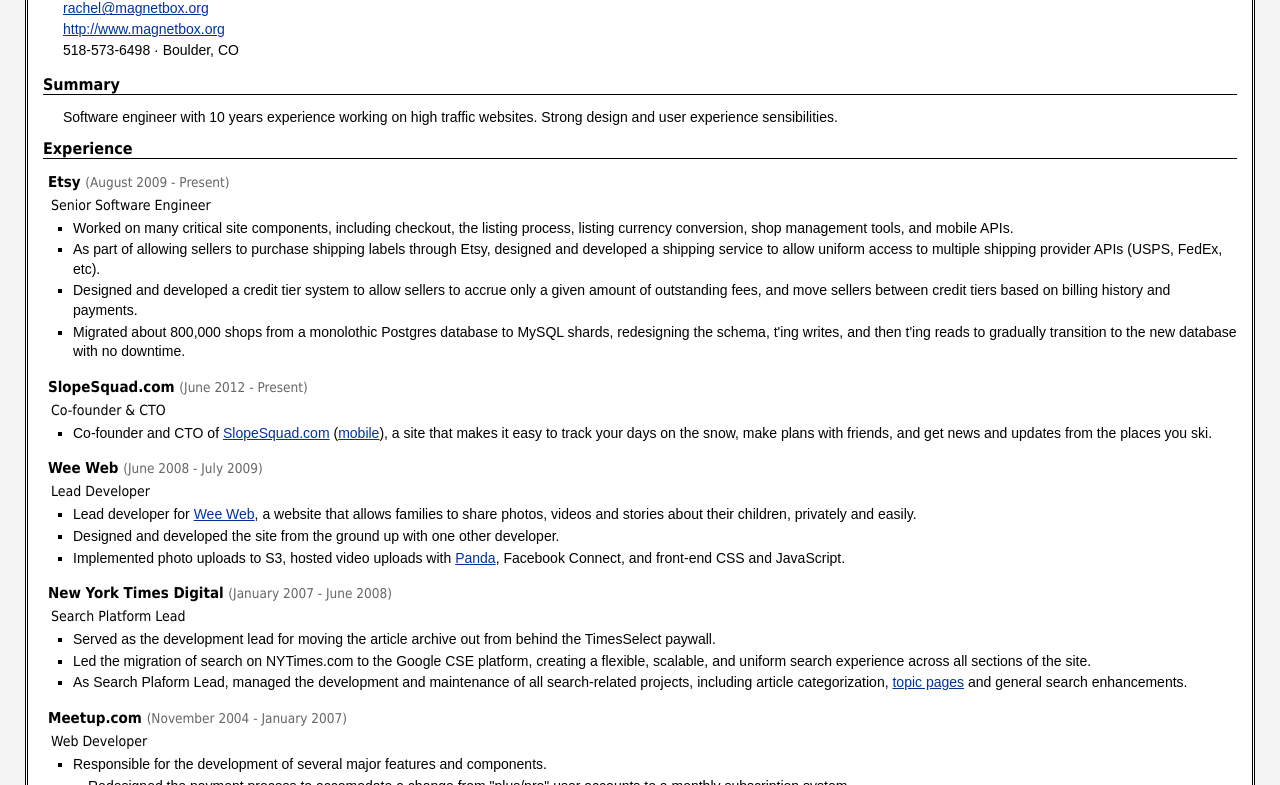
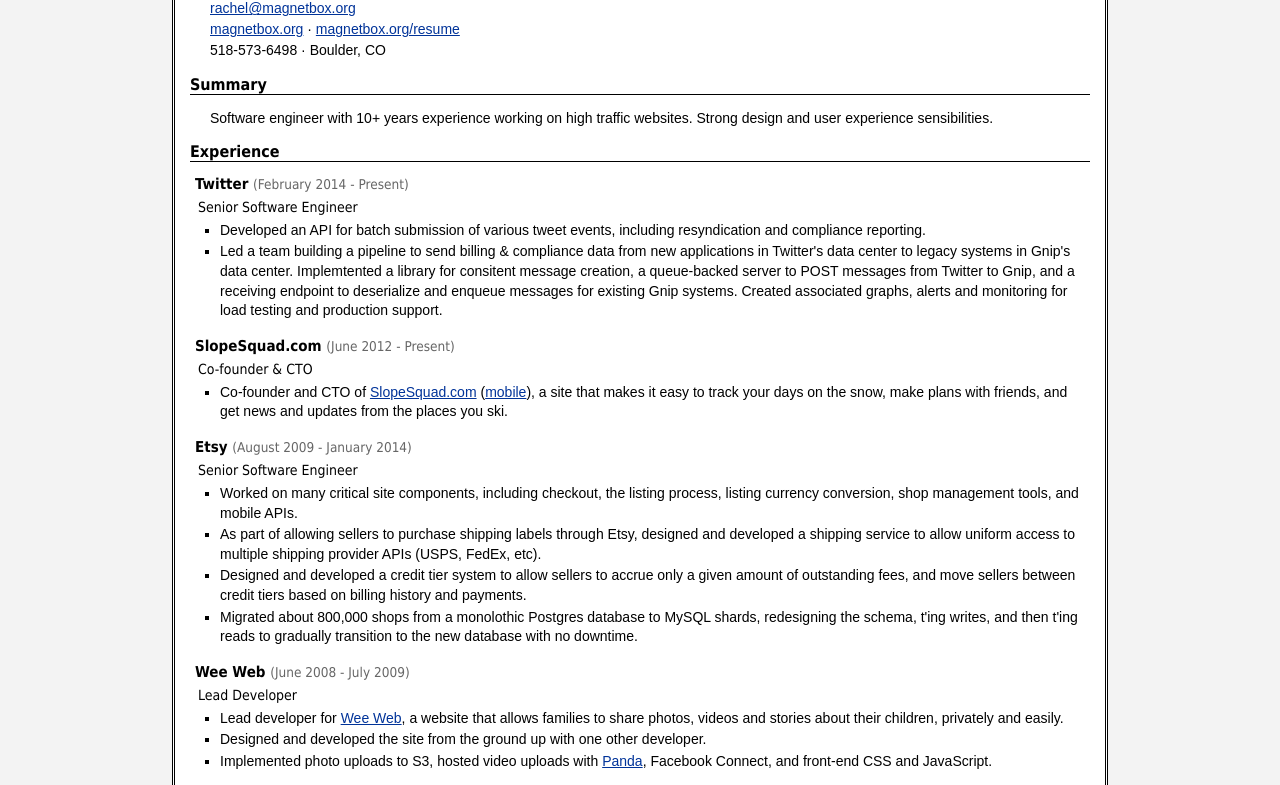
Before and after one commit to rachelv/magnetbox.org, a plain HTML site: page resume/index.html in a window 1280 px wide. Shown: the part 86-871 px from the top of the page. Drawn offline with Linux system fonts and the light colour scheme.

Commit message:
resume updates

```diff
--- a/resume/index.html
+++ b/resume/index.html
@@ -44,17 +44,30 @@
 }
 //-->
 </script><br/>
-<a href="http://www.magnetbox.org">http://www.magnetbox.org</a><br/>
+<a href="http://www.magnetbox.org">magnetbox.org</a> &middot; <a href="http://www.magnetbox.org/resume">magnetbox.org/resume</a><br/>
 518-573-6498 &middot; Boulder, CO
 </p>
 
 
 <h2>Summary</h2>
-<p>Software engineer with 10 years experience working on high traffic websites. Strong design and user experience sensibilities.</p>
+<p>Software engineer with 10+ years experience working on high traffic websites. Strong design and user experience sensibilities.</p>
 
 <h2>Experience</h2>
 
-<h3>Etsy <span class="date">(August 2009 - Present)</span></h3>
+<h3>Twitter <span class="date">(February 2014 - Present)</span></h3>
+<h4>Senior Software Engineer</h4>
+<ul class="joblist">
+    <li>Developed an API for batch submission of various tweet events, including resyndication and compliance reporting.</li>
+    <li>Led a team building a pipeline to send billing &amp; compliance data from new applications in Twitter's data center to legacy systems in Gnip's data center. Implemtented a library for consitent message creation, a queue-backed server to POST messages from Twitter to Gnip, and a receiving endpoint to deserialize and enqueue messages for existing Gnip systems. Created associated graphs, alerts and monitoring for load testing and production support.</li>
+</ul>
+
+<h3>SlopeSquad.com <span class="date">(June 2012 - Present)</span></h3>
+<h4>Co-founder &amp; CTO</h4>
+<ul class="joblist">
+    <li>Co-founder and CTO of <a href="http://www.slopesquad.com">SlopeSquad.com</a> (<a href="http://m.slopesquad.com/">mobile</a>), a site that makes it easy to track your days on the snow, make plans with friends, and get news and updates from the places you ski.</li>
+</ul>
+
+<h3>Etsy <span class="date">(August 2009 - January 2014)</span></h3>
 <h4>Senior Software Engineer</h4>
 <ul class="joblist">
     <li>Worked on many critical site components, including checkout, the listing process, listing currency conversion, shop management tools, and mobile APIs.</li>
@@ -63,18 +76,12 @@
     <li>Migrated about 800,000 shops from a monolothic Postgres database to MySQL shards, redesigning the schema, t'ing writes, and then t'ing reads to gradually transition to the new database with no downtime.</li>
 </ul>
 
-<h3>SlopeSquad.com <span class="date">(June 2012 - Present)</span></h3>
-<h4>Co-founder &amp; CTO</h4>
-<ul class="joblist">
-    <li>Co-founder and CTO of <a href="http://www.slopesquad.com">SlopeSquad.com</a> (<a href="http://m.slopesquad.com/">mobile</a>), a site that makes it easy to track your days on the snow, make plans with friends, and get news and updates from the places you ski.</li>
-</ul>
-
 <h3>Wee Web <span class="date">(June 2008 - July 2009)</span></h3>
 <h4>Lead Developer</h4>
 <ul class="joblist">
   <li>Lead developer for <a href="http://wee-web.com">Wee Web</a>, a website that allows families to share photos, videos and stories about their children, privately and easily.</li>
   <li>Designed and developed the site from the ground up with one other developer.</li>
-  <li>Implemented photo uploads to S3, hosted video uploads with <a href="http://pandastream.com/">Panda</a>, Facebook Connect, and front-end CSS and JavaScript.</li>
+  <li>Implemented photo uploads to S3, hosted video uploads with <a href="https://www.pandastream.com/">Panda</a>, Facebook Connect, and front-end CSS and JavaScript.</li>
 </ul>
 
 <h3>New York Times Digital <span class="date">(January 2007 - June 2008)</span></h3>
@@ -82,7 +89,7 @@
 <ul class="joblist">
   <li>Served as the development lead for moving the article archive out from behind the TimesSelect paywall.</li>
   <li>Led the migration of search on NYTimes.com to the Google CSE platform, creating a flexible, scalable, and uniform search experience across all sections of the site.</li>
-  <li>As Search Plaform Lead, managed the development and maintenance of all search-related projects, including article categorization, <a href="http://topics.nytimes.com">topic pages</a> and general search enhancements.</li>
+  <li>Managed the development and maintenance of all search-related projects, including article categorization, <a href="http://topics.nytimes.com">topic pages</a> and general search enhancements.</li>
 </ul>
 
 <h3>Meetup.com <span class="date">(November 2004 - January 2007)</span></h3>
@@ -90,12 +97,12 @@
 <ul class="joblist">
 	<li>Responsible for the development of several major features and components.</li>
 	<ul class="sublist">
-		<li>Redesigned the payment process to accomodate a change from "plus/pro" user accounts to a monthly subscription system.</li>
+		<li>Redesigned the payment process to accomodate a change from "plus / pro" user accounts to a monthly subscription system.</li>
 		<li>Built a per-group wiki with change tracking, reversion capabilities, and multiple read/write permission levels.</li>
 	</ul>
 	<li>Guided the development of various features through initial concept, implementation and final release.</li>
 	<ul class="sublist">
-		<li>Specced and developed a tool to allow groups to easily post ads to Craigslist, leading to over 1,000 clicks to Meetup per day.</li>
+		<li>Designed and developed a tool to allow groups to easily post ads to Craigslist, leading to over 1,000 clicks to Meetup per day.</li>
 		<li>Repurposed Meetup's affiliate program to appeal to bloggers and other personal publishers, leading to over 20 new registrations per day.</li>
 	</ul>
 </ul>
--- a/resume/web.css
+++ b/resume/web.css
@@ -8,15 +8,17 @@
 }
 
 #resume {
-	margin: 25px;
+	margin: 25px auto;
 	padding: 5px 15px 15px 15px;
 	border: 3px double #000000;
 	background-color: #FFFFFF;
 	font-size: 1em;
+    max-width: 900px;
 }
 
 p {
 	font-size: 1.4em;
+    line-height: 1.3em;
 	margin-left: 20px;
 }
 
```
